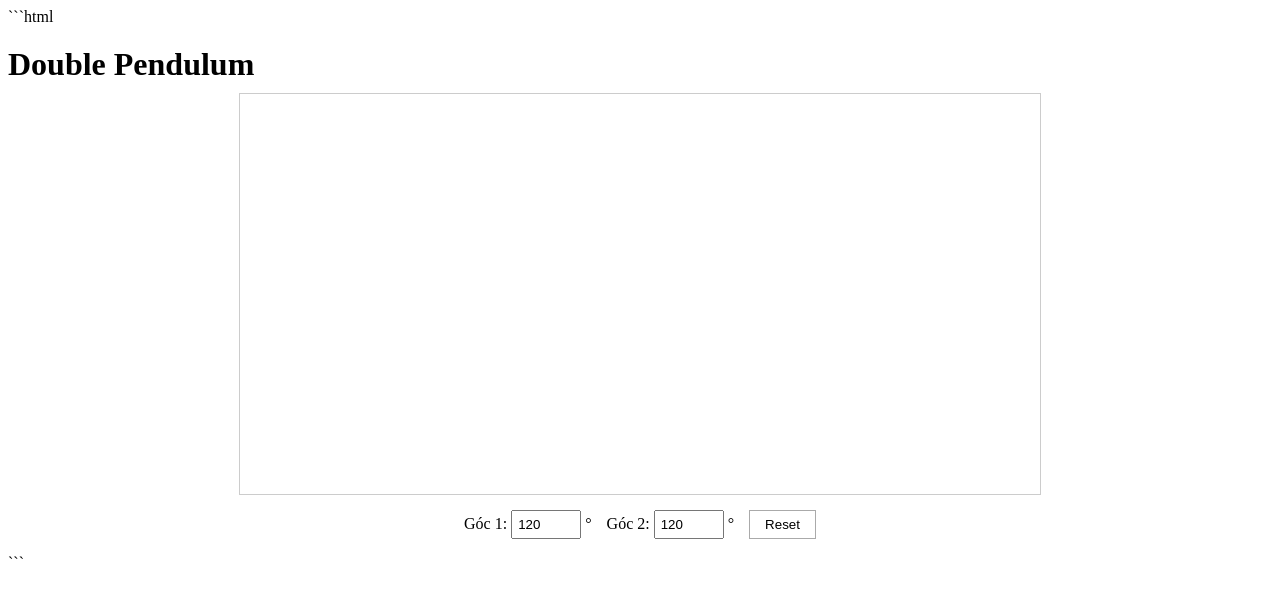
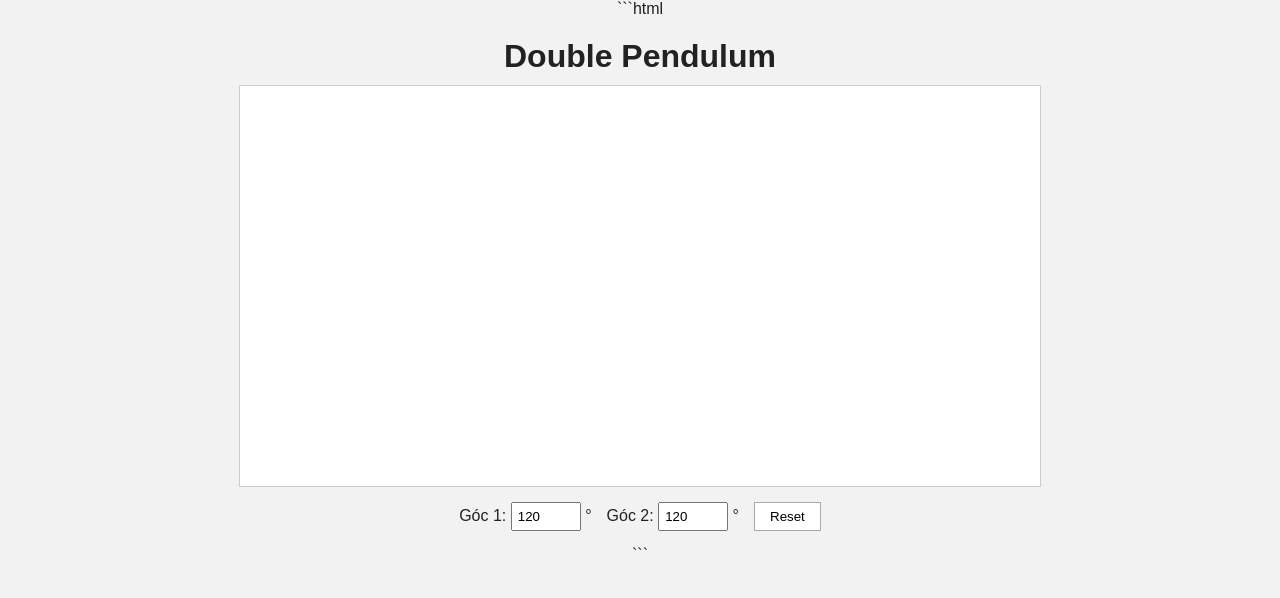
Before and after one commit to it-tai-sao-5/double-pendulum, a plain HTML site: page index.html in a window 1280 px wide. Drawn offline with Linux system fonts and the light colour scheme.

Commit message:
Update style.css

````diff
--- a/style.css
+++ b/style.css
@@ -1,4 +1,3 @@
-```css
 body {
     margin: 0;
     background: #f2f2f2;
@@ -11,7 +10,7 @@ h1 {
     margin: 20px 0 10px;
 }
 
-canvas {background: #Red;
+canvas {
     display: block;
     width: 800px;
     max-width: 95%;
@@ -45,4 +44,3 @@ button {
 button:hover {
     background: #e8e8e8;
 }
-```
````
